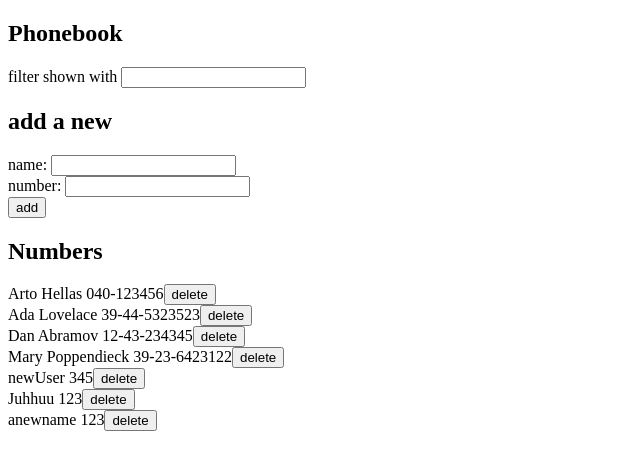
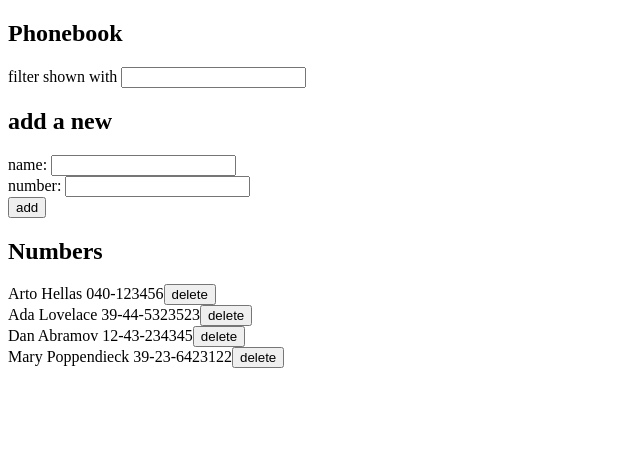
Before and after one commit to Nipsu24/fullstack_open, a React (Vite) app in the folder part2/phonebook/: page / in a window 1280 px wide. Shown: the top 470 px of the page, without its empty margins (0-640 px from the left). Built offline with nearby package versions, Linux system fonts and the light colour scheme; data requests are answered from the project's data file.

Commit message:
adds ex 2.16

```diff
--- a/part2/phonebook/db.json
+++ b/part2/phonebook/db.json
@@ -19,24 +19,6 @@
       "name": "Mary Poppendieck",
       "number": "39-23-6423122",
       "id": "4"
-    },
-    {
-      "id": "5",
-      "name": "newUser",
-      "important": true,
-      "number": "345"
-    },
-    {
-      "id": "6",
-      "name": "Juhhuu",
-      "important": true,
-      "number": "123"
-    },
-    {
-      "id": "7",
-      "name": "anewname",
-      "important": true,
-      "number": "123"
     }
   ]
 }
--- a/part2/phonebook/src/App.jsx
+++ b/part2/phonebook/src/App.jsx
@@ -88,6 +88,9 @@ const App = () => {
 		.then(returnedPerson => {
 			setPersons(persons.concat(returnedPerson))
 			setSuccessMessage(`Added ${newName}.`)
+			setTimeout(() => {
+				setSuccessMessage(null)
+			  }, 5000)
 			setNewName('')
 			setNewNumber('')
 		})
--- a/part2/phonebook/src/main.jsx
+++ b/part2/phonebook/src/main.jsx
@@ -1,3 +1,4 @@
+import './index.css'
 import ReactDOM from 'react-dom/client'
 import App from './App'
 
```
